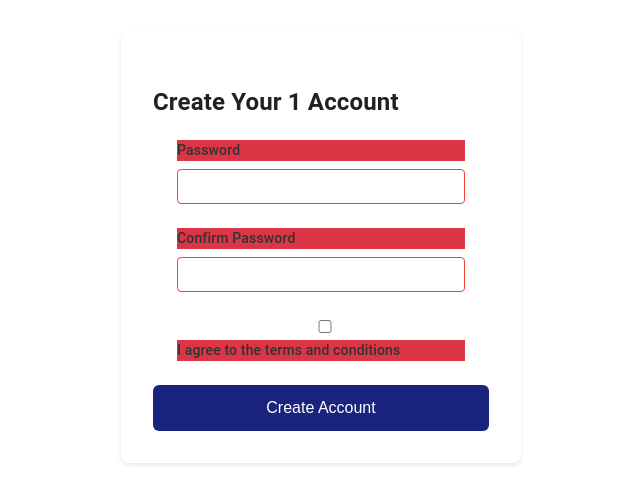
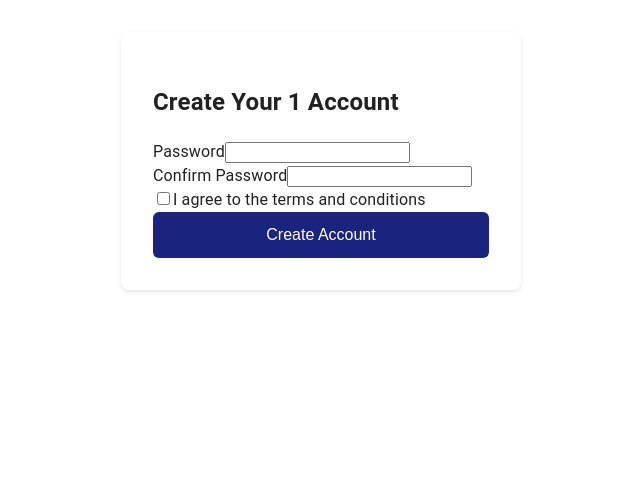
Before and after one commit to Kibetts/clarenestFrontend, a React (Create React App) app: page /create-account/1/1 in a window 1280 px wide. Shown: the top 504 px of the page, without its empty margins (319-959 px from the left). Built offline with nearby package versions, Linux system fonts and the light colour scheme.

Commit message:
update account creation claaanames

```diff
--- a/src/components/AccountCreation.jsx
+++ b/src/components/AccountCreation.jsx
@@ -14,7 +14,6 @@ const AccountCreation = () => {
     const navigate = useNavigate();
 
     useEffect(() => {
-    // Validate that we have both token and role
         if (!token || !role) {
             setError('Invalid account creation link');
         } else {
@@ -34,13 +33,7 @@ const AccountCreation = () => {
         }
 
         try {
-
-      //to remove console logs
-      console.log('Attempting account creation for:', role);
-      console.log('Using token:', token);
-
             const endpoint = `http://localhost:5000/api/auth/create-${role}-account/${token}`;
-      console.log('Making request to:', endpoint);
 
             const response = await fetch(endpoint, {
                 method: 'POST',
@@ -53,7 +46,6 @@ const AccountCreation = () => {
             });
 
             const data = await response.json();
-      console.log('Server response:', data);
 
             if (response.ok) {
                 alert('Account created successfully! Please check your email to verify your account.');
@@ -72,22 +64,35 @@ const AccountCreation = () => {
     if (!token || !role) {
         return (
             <div className="account-creation">
-        <h2>Invalid Account Creation Link</h2>
-        <p>Please check your email and try again with the correct link.</p>
+                <div className="account-creation-error">
+                    <h2 className="account-creation-error-title">Invalid Account Creation Link</h2>
+                    <p className="account-creation-error-message">
+                        Please check your email and try again with the correct link.
+                    </p>
+                </div>
             </div>
         );
     }
 
     return (
-  <>
         <div className="account-creation">
-      <h2>Create Your {role.charAt(0).toUpperCase() + role.slice(1)} Account</h2>
-      {error && <div className="error-message">{error}</div>}
-      <form onSubmit={handleSubmit}>
-        <div className="form-group">
-          <label>Password</label>
+            <div className="account-creation-container">
+                <h2 className="account-creation-title">
+                    Create Your {role.charAt(0).toUpperCase() + role.slice(1)} Account
+                </h2>
+
+                {error && (
+                    <div className="account-creation-error">
+                        {error}
+                    </div>
+                )}
+
+                <form onSubmit={handleSubmit} className="account-creation-form">
+                    <div className="account-creation-field">
+                        <label className="account-creation-label">Password</label>
                         <input
                             type="password"
+                            className="account-creation-input"
                             value={formData.password}
                             onChange={(e) => setFormData({...formData, password: e.target.value})}
                             required
@@ -95,10 +100,12 @@ const AccountCreation = () => {
                             disabled={loading}
                         />
                     </div>
-        <div className="form-group">
-          <label >Confirm Password</label>
+
+                    <div className="account-creation-field">
+                        <label className="account-creation-label">Confirm Password</label>
                         <input
                             type="password"
+                            className="account-creation-input"
                             value={formData.confirmPassword}
                             onChange={(e) => setFormData({...formData, confirmPassword: e.target.value})}
                             required
@@ -106,30 +113,32 @@ const AccountCreation = () => {
                             disabled={loading}
                         />
                     </div>
-        <div className="form-group">
+
+                    <div className="account-creation-terms">
+                        <label className="account-creation-checkbox-label">
                             <input
                                 type="checkbox"
+                                className="account-creation-checkbox"
                                 checked={formData.agreedToTerms}
                                 onChange={(e) => setFormData({...formData, agreedToTerms: e.target.checked})}
                                 required
                                 disabled={loading}
                             />
-          <label>
                             I agree to the terms and conditions
                         </label>
                     </div>
+
                     <button
                         type="submit"
+                        className={`account-creation-button ${loading ? 'loading' : ''}`}
                         disabled={!formData.agreedToTerms || loading}
-          className={loading ? 'loading' : ''}
                     >
                         {loading ? 'Creating Account...' : 'Create Account'}
                     </button>
                 </form>
             </div>
-    </>
+        </div>
     );
-
 };
 
 export default AccountCreation;
```
Lines whose indentation alone changed are shown as unchanged.
